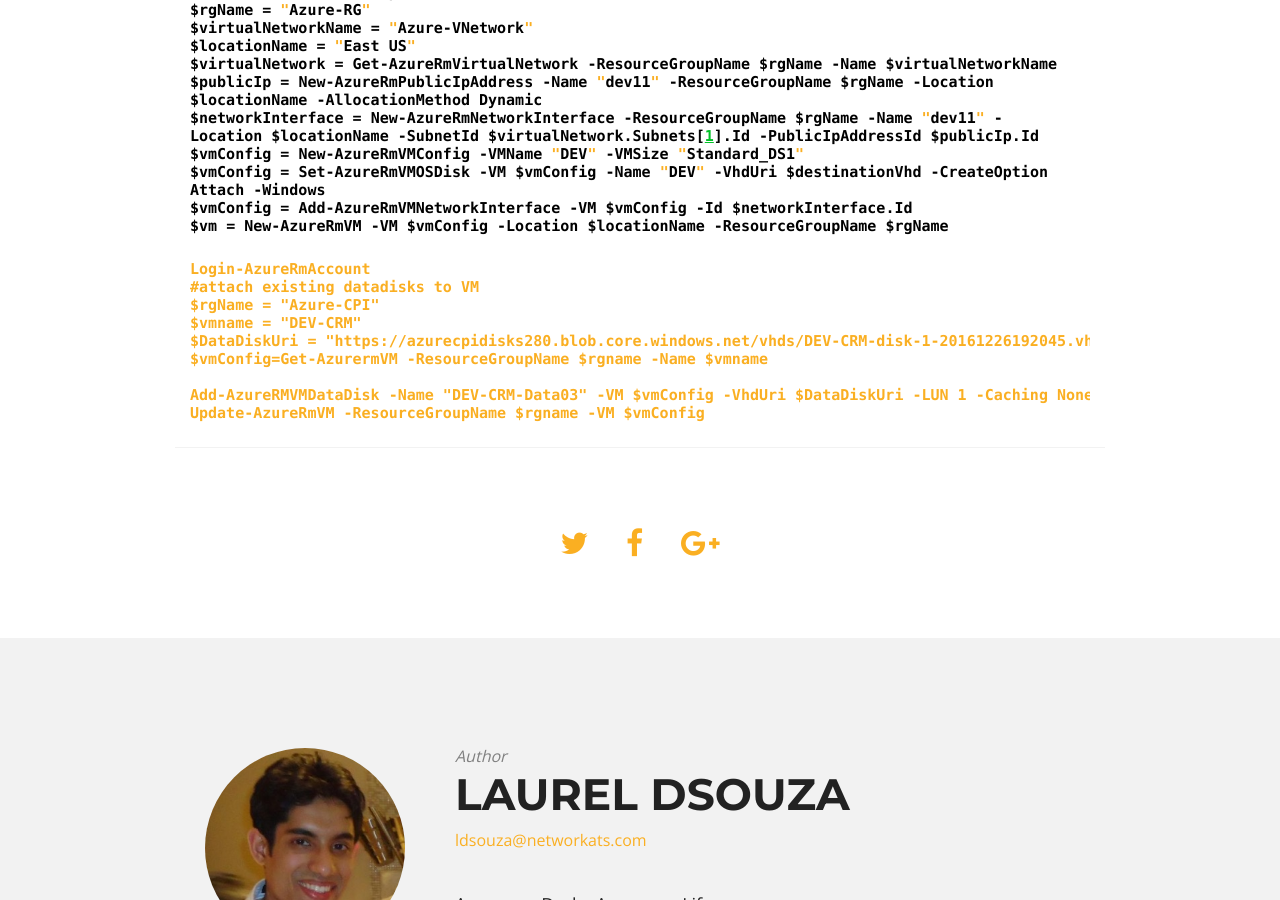
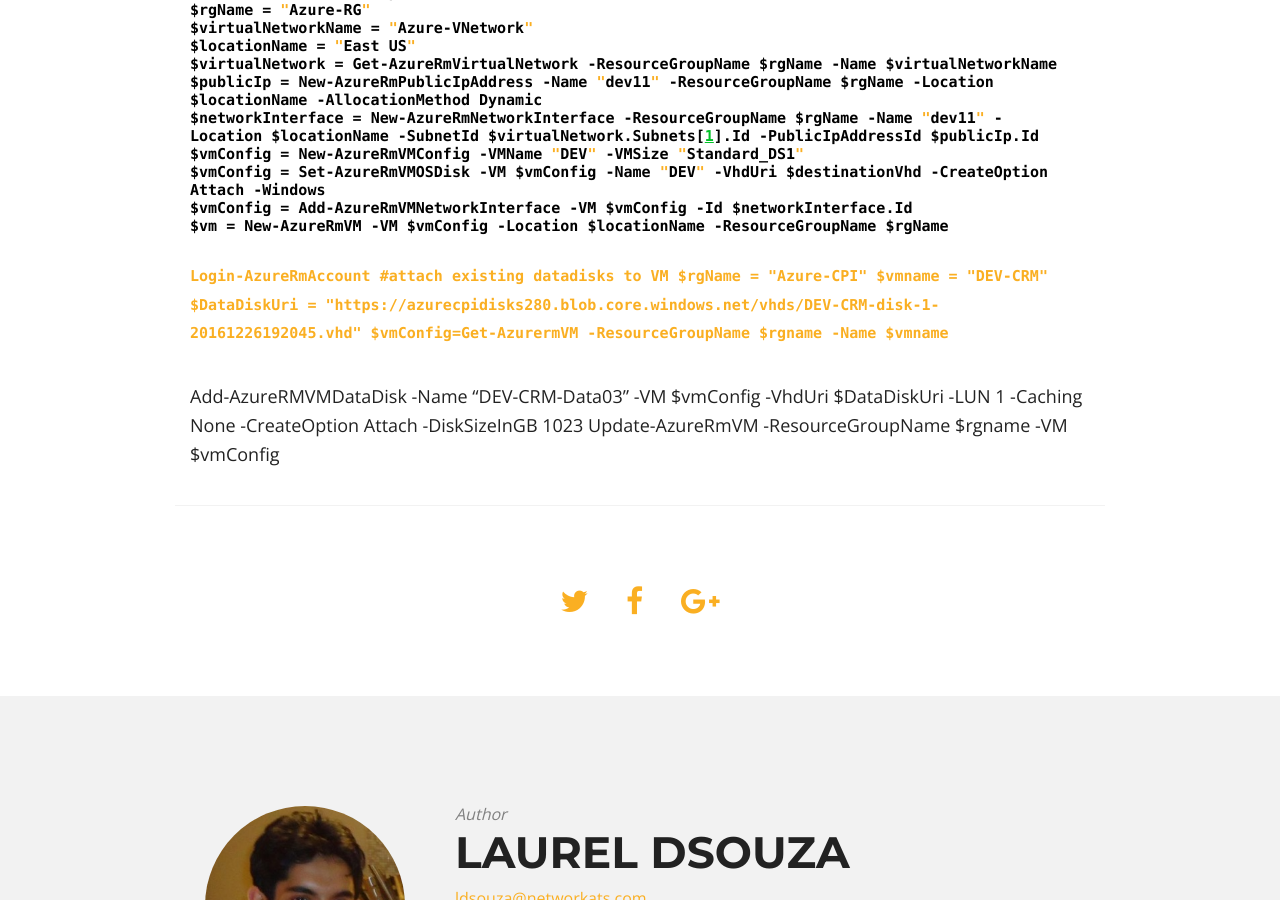
Before and after one commit to ldsouza/ldsouza.github.io, a Jekyll site: the page built from _posts/2017-01-04-how-to-create-a-vm-in-azure-from-an-existing-disk.md, in a window 1280 px wide and 900 px high, scrolled down 641 px. Built offline with Jekyll 4.4.1, drawn with Linux system fonts in a browser that asks for light colours; nearby versions of some CDN libraries.

Commit message:
Updated 2017-01-04-how-to-create-a-vm-in-azure-from-an-existing-disk.md

````diff
--- a/_posts/2017-01-04-how-to-create-a-vm-in-azure-from-an-existing-disk.md
+++ b/_posts/2017-01-04-how-to-create-a-vm-in-azure-from-an-existing-disk.md
@@ -25,7 +25,7 @@ $vmConfig = Add-AzureRmVMNetworkInterface -VM $vmConfig -Id $networkInterface.Id
 $vm = New-AzureRmVM -VM $vmConfig -Location $locationName -ResourceGroupName $rgName
 ```
 
-```
+<code>
 Login-AzureRmAccount
 #attach existing datadisks to VM
 $rgName = "Azure-CPI"
@@ -35,4 +35,4 @@ $vmConfig=Get-AzurermVM -ResourceGroupName $rgname -Name $vmname
 
 Add-AzureRMVMDataDisk -Name "DEV-CRM-Data03" -VM $vmConfig -VhdUri $DataDiskUri -LUN 1 -Caching None -CreateOption Attach -DiskSizeInGB 1023
 Update-AzureRmVM -ResourceGroupName $rgname -VM $vmConfig
- ```
+<code>
````
